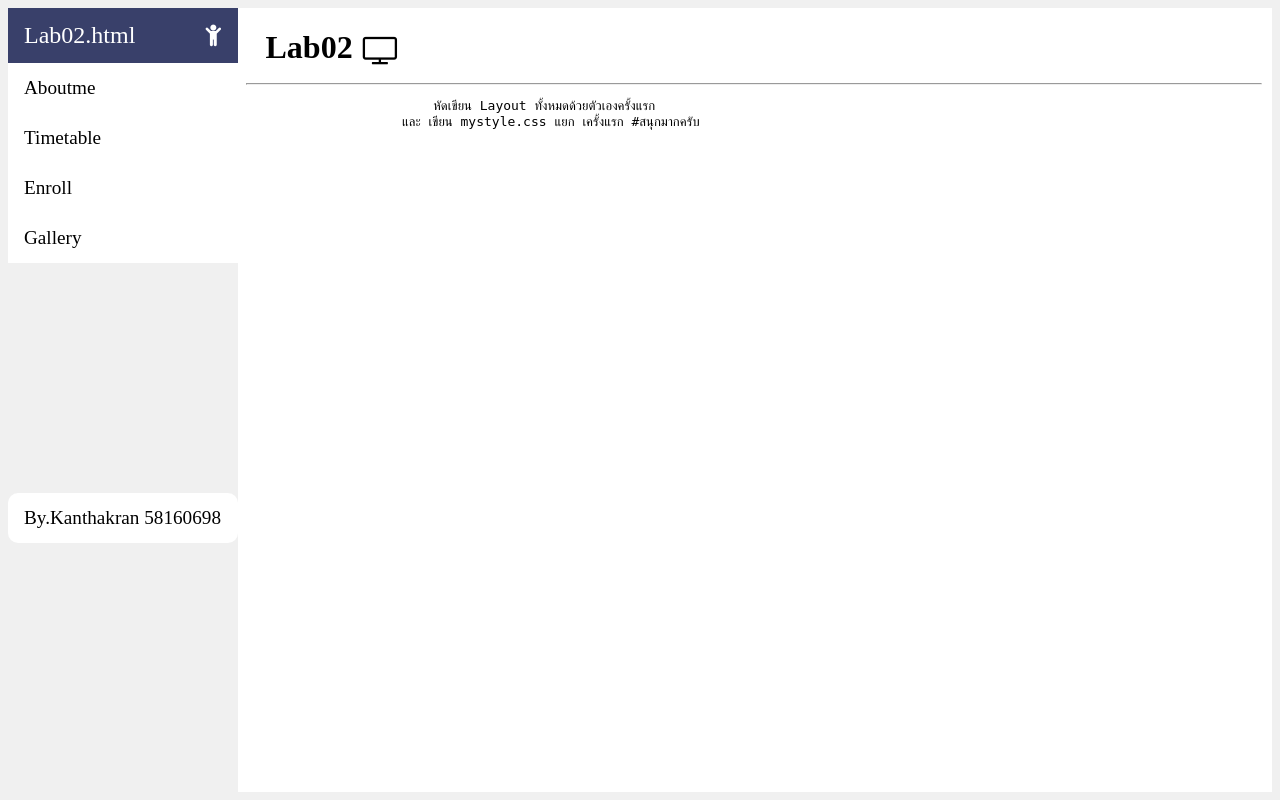
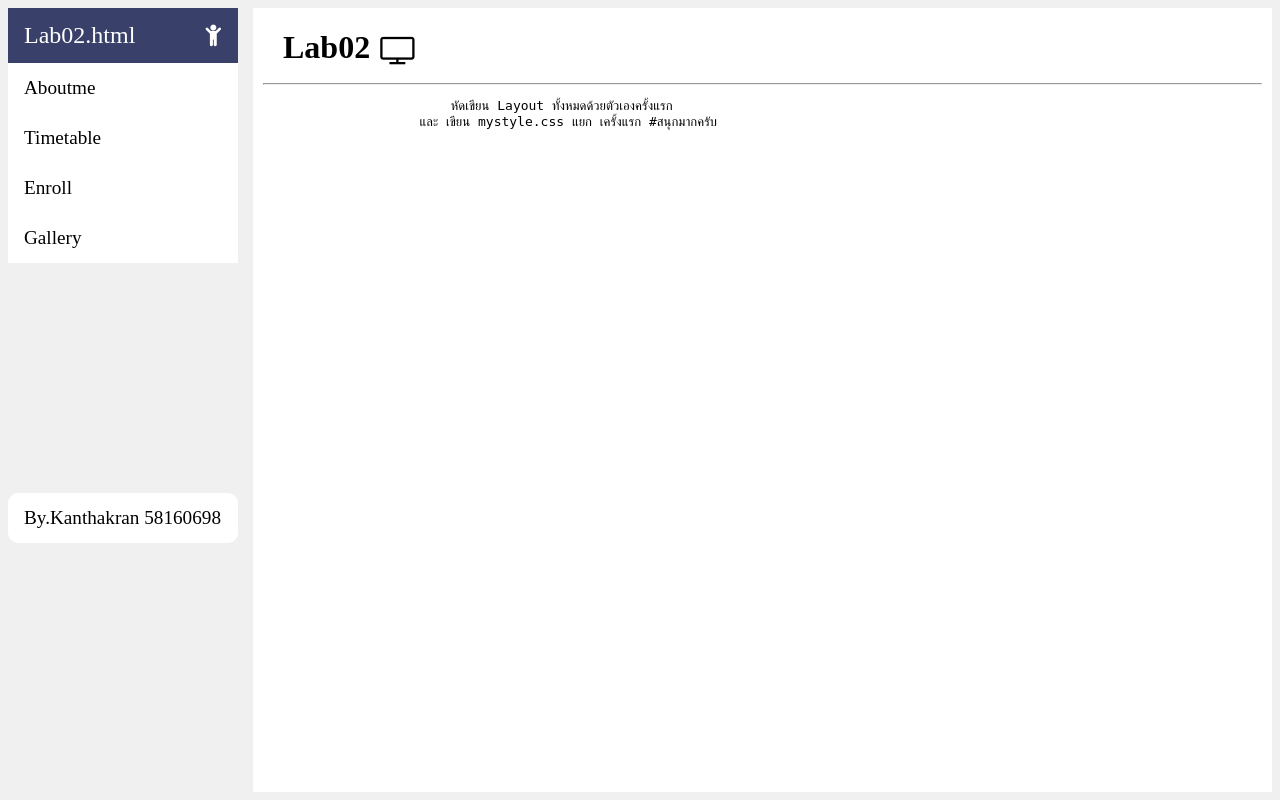
Before and after one commit to bankzxiistyle2/lab-1, a PHP site: page /lab02.html in a window 1280 px wide. Run offline with PHP 8.4, Linux system fonts and the light colour scheme.

Commit message:
fix mobie

```diff
--- a/lab02/mystyle.css
+++ b/lab02/mystyle.css
@@ -12,7 +12,7 @@ body {
 }
 
 #isright {
-    margin-left: 18%;
+    margin-left: 245px;
     background-color: white;
     height: 100%;
     overflow: auto;
```
